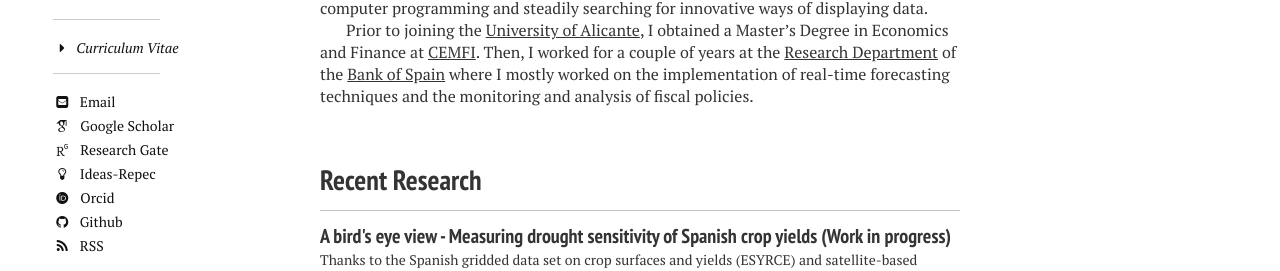
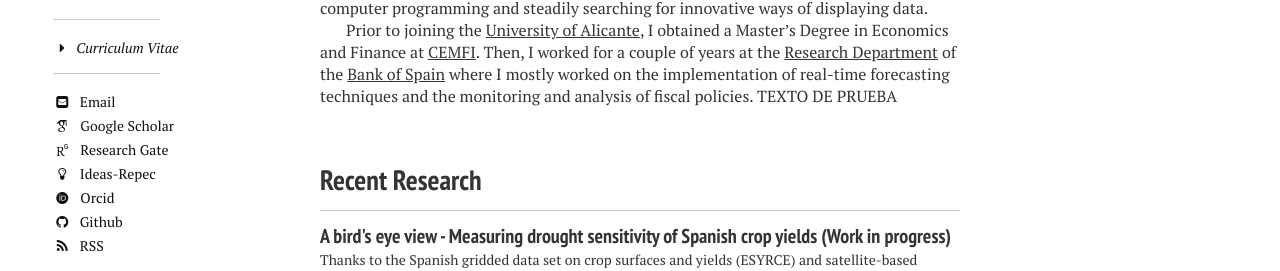
Before and after one commit to David-G-L/minimal_mistakes_site, a Jekyll site: the page built from index.md, in a window 1280 px wide. Shown: the part 702-973 px from the top of the page. Built offline with Jekyll 4.4.1, drawn with Linux system fonts in a browser that asks for light colours; nearby versions of some CDN libraries; some web fonts are replaced.

Commit message:
Prueba 14 de agosto
Vemos si modificando el archivo index.md, estos cambios se traducen en
la web

```diff
--- a/index.md
+++ b/index.md
@@ -19,4 +19,4 @@ Prior to joining the [University of Alicante](http://www.ua.es/){:target="_blank
 and Finance at [CEMFI](http://www.cemfi.es/){:target="_blank"}. Then, I worked for a couple of years at the
 [Research Department](http://www.bde.es/investigador/en/){:target="_blank"} of the
 [Bank of Spain](http://www.bde.es/){:target="_blank"}  where I mostly worked on the implementation of real-time forecasting
-techniques and the monitoring and analysis of fiscal policies.
+techniques and the monitoring and analysis of fiscal policies. TEXTO DE PRUEBA
```
